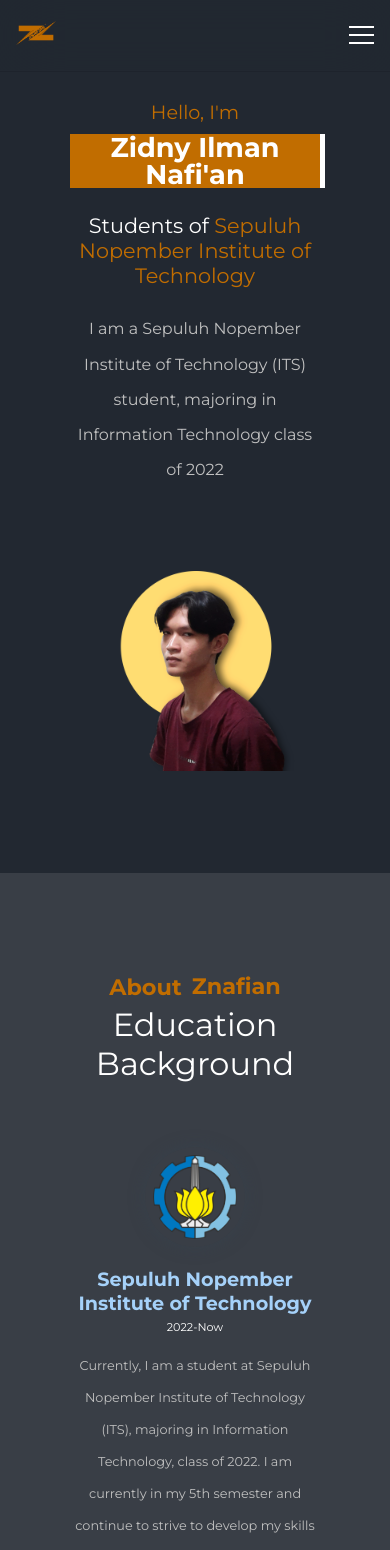
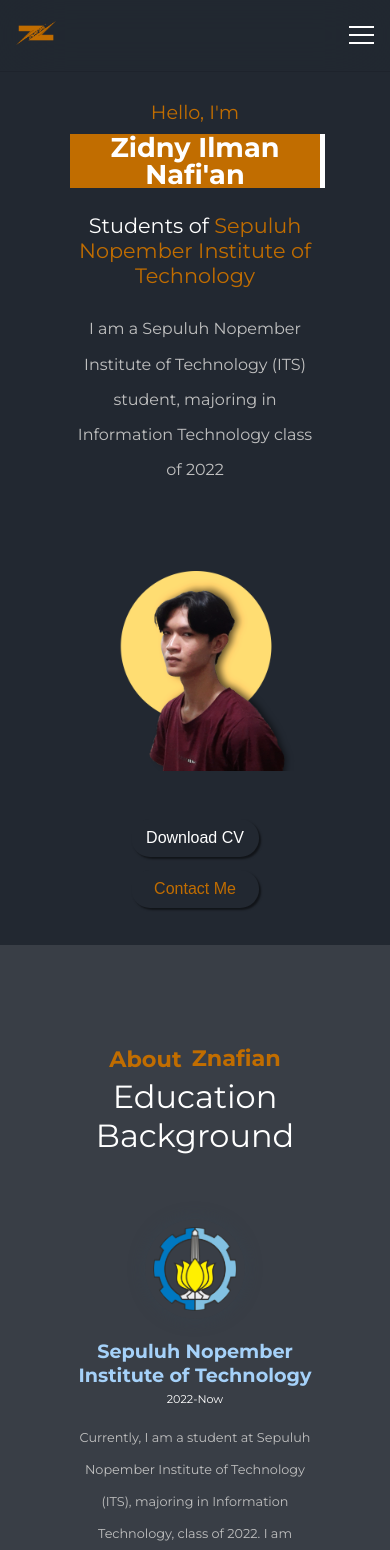
Before and after one commit to ZidnyIlmanN/znafian-web, a Vue app: page / in a window 390 px wide. Shown: the top 1550 px of the page. Built offline with nearby package versions, Linux system fonts and the light colour scheme.

Commit message:
Update Hero.vue

```diff
--- a/src/components/HomePage/Hero.vue
+++ b/src/components/HomePage/Hero.vue
@@ -9,16 +9,56 @@
     <div class="aing">
       <img :src="require('@/assets/pict-home.png')" alt="pict-home" />
     </div>
+    <div class="buttons">
+      <button @click="downloadCV" class="btn btn-download">Download CV</button>
+      <button @click="toggleContact" class="btn btn-contact">Contact Me</button>
+    </div>
+    <transition name="fade">
+      <div v-if="showContact" class="contact-layer" @click.self="toggleContact">
+        <div class="contact-content">
+          <h2>Contact Me</h2>
+          <ul>
+            <li><a :href="links.whatsapp" target="_blank"><i class="fab fa-whatsapp"></i></a></li>
+            <li><a :href="links.linkedin" target="_blank"><i class="fab fa-linkedin"></i></a></li>
+            <li><a :href="links.github" target="_blank"><i class="fab fa-github"></i></a></li>
+            <li><a :href="links.instagram" target="_blank"><i class="fab fa-instagram"></i></a></li>
+            <li><a :href="links.twitter" target="_blank"><i class="fab fa-twitter"></i></a></li>
+          </ul>
+        </div>
+      </div>
+    </transition>
   </section>
 </template>
 
 <script>
 export default {
-  name: 'HeroMenu'
+  name: 'HeroMenu',
+  data() {
+    return {
+      showContact: false,
+      links: {
+        whatsapp: 'https://wa.me/081324327350',
+        linkedin: 'https://www.linkedin.com/in/zidnyilman2/',
+        github: 'https://github.com/ZidnyIlmanN',
+        instagram: 'https://www.instagram.com/jidniin/',
+        twitter: 'https://twitter.com/lilmann02'
+      }
+    }
+  },
+  methods: {
+    downloadCV() {
+      window.open('https://drive.google.com/file/d/1PiAzcLVfApA-AqM5AYil2miILikrBBFh/view?usp=drive_link', '_blank');
+    },
+    toggleContact() {
+      this.showContact = !this.showContact;
+    }
+  }
 }
 </script>
 
 <style scoped>
+@import url('https://cdnjs.cloudflare.com/ajax/libs/font-awesome/5.15.3/css/all.min.css');
+
 section {
   padding: 100px 18%;
   color: #ffffff;
@@ -31,6 +71,8 @@
   grid-template-columns: 1fr 1fr;
   align-items: center;
   gap: 4rem;
+  position: relative;
+  padding-bottom: 60px; /* Menambah padding bawah untuk ruang tombol */
 }
 
 .home-text h1 {
@@ -97,32 +139,137 @@
   margin-bottom: 20px;
 }
 
+.buttons {
+  display: flex;
+  gap: 1rem;
+  justify-content: center;
+  margin: 20px 0;
+  position: absolute;
+  bottom: 10px; /* Mengurangi jarak ke bawah halaman */
+  left: 50%;
+  transform: translateX(-50%);
+}
+
+.btn {
+  padding: 10px 20px;
+  background-color: transparent;
+
+  color: #c16d00;
+  border-radius: 25px;
+  cursor: pointer;
+  transition: all 0.3s;
+  font-size: 1rem;
+  box-shadow: 2px 2px 2px rgba(0, 0, 0, 0.5);
+}
+
+.btn-download {
+
+  color: #fff;
+}
+
+.btn:hover {
+  background-color: #c16d00;
+  color: white;
+}
+
 .aing img {
   width: 100%;
   max-width: 600px;
   height: auto;
 }
 
+.contact-layer {
+  position: fixed;
+  top: 0;
+  left: 0;
+  width: 100%;
+  height: 100%;
+  background: rgba(0, 0, 0, 0.5);
+  display: flex;
+  justify-content: center;
+  align-items: center;
+  animation: fade-in 0.3s ease;
+}
+
+.contact-content {
+  background: var(--bg);
+  padding: 20px;
+  border-radius: 10px;
+  text-align: center;
+  position: relative;
+  width: 80%;
+  max-width: 500px;
+}
+
+.contact-content h2 {
+  margin-bottom: 20px;
+  color: #c16d00;
+}
+
+.contact-content ul {
+  list-style: none;
+  padding: 0;
+  display: flex;
+  justify-content: center;
+  gap: 20px;
+}
+
+.contact-content ul li {
+  margin: 10px 0;
+}
+
+.contact-content ul li a {
+  color: white;
+  text-decoration: none;
+  font-size: 2rem;
+}
+
+.contact-content ul li a:hover {
+  color: #a55d00;
+}
+
+@keyframes fade-in {
+  from {
+    opacity: 0;
+  }
+  to {
+    opacity: 1;
+  }
+}
+
+.fade-enter-active, .fade-leave-active {
+  transition: opacity 0.3s;
+}
+.fade-enter, .fade-leave-to {
+  opacity: 0;
+}
+
 @media (max-width: 1366px) {
-  .home-text h3{
+  .home-text h3 {
     font-size: 1.5rem;
   }
-  .home-text h1{
+  .home-text h1 {
     font-size: 2.5rem;
   }
-  .home-text h5{
+  .home-text h5 {
     font-size: 1.6rem;
   }
-  .home-text p{
+  .home-text p {
     font-size: 1.3rem;
   }
-  .home-text h1::before {
-  height: 100%;
   .aing {
     width: 90%;
     margin: 0 auto;
   }
-}
+  .contact-content {
+    font-size: 1.5rem;
+  }
+  .buttons {
+    gap: .5rem;
+    margin: 1rem 0;
+    bottom: 20px;
+    left: 50%;
+  }
 }
 
 @media (max-width: 768px) {
@@ -131,24 +278,37 @@
     text-align: center;
     font-size: 55%;
   }
-  .home-text h3{
+  .home-text h3 {
     font-size: 1.2rem;
   }
-  .home-text h1{
+  .home-text h1 {
     font-size: 1.7rem;
   }
-  .home-text h5{
+  .home-text h5 {
     font-size: 1.3rem;
   }
-  .home-text p{
+  .home-text p {
     font-size: 1rem;
   }
-  .home-text h1::before {
-  height: 100%;
-}
   .aing {
     width: 80%;
     margin: 0 auto;
+    margin-bottom: 7rem;
+  }
+  .buttons {
+    flex-direction: column;
+    position: absolute;
+    bottom: 1rem; /* Mengurangi jarak ke bawah halaman */
+    left: 50%;
+    transform: translateX(-50%);
+  }
+  .buttons button {
+    width: auto;
+    padding: 10px 15px;
+    margin-bottom: 5px;
+  }
+  .contact-content {
+    font-size: 1.2rem;
   }
 }
 </style>
```
